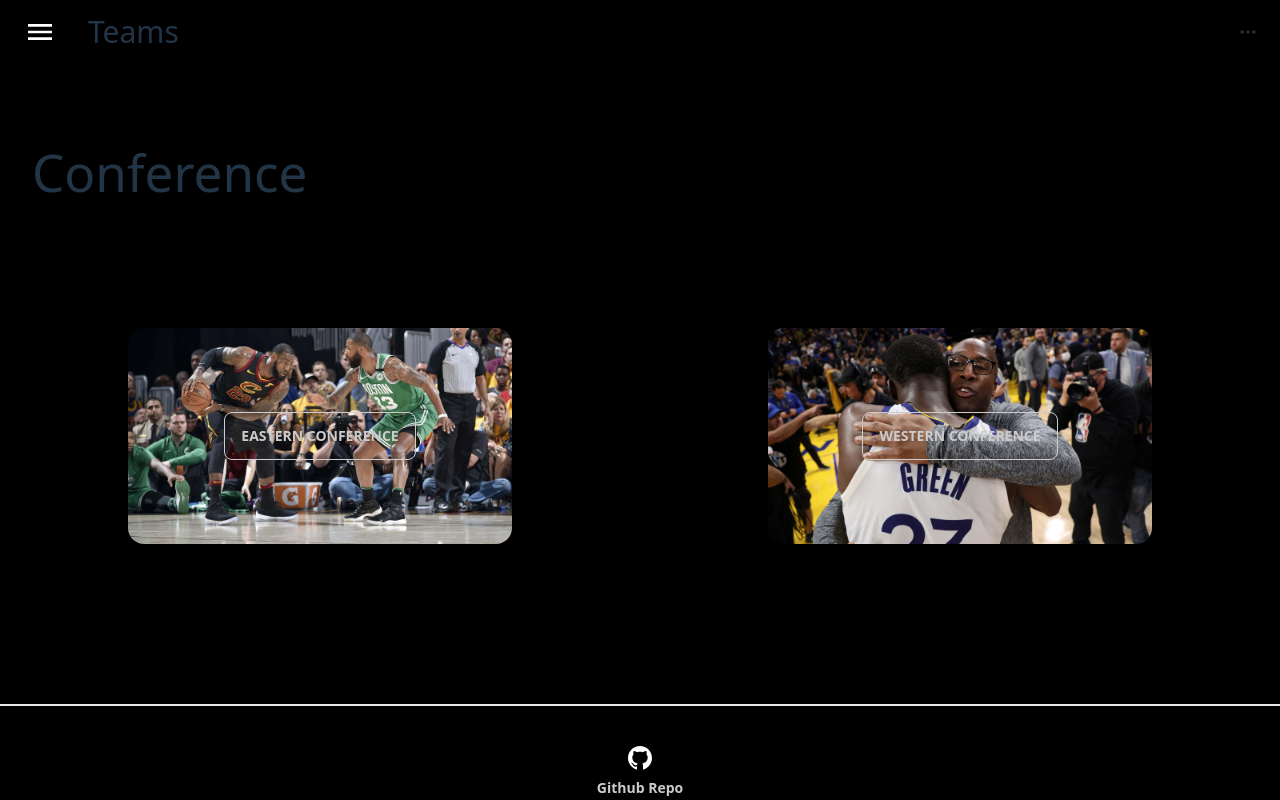
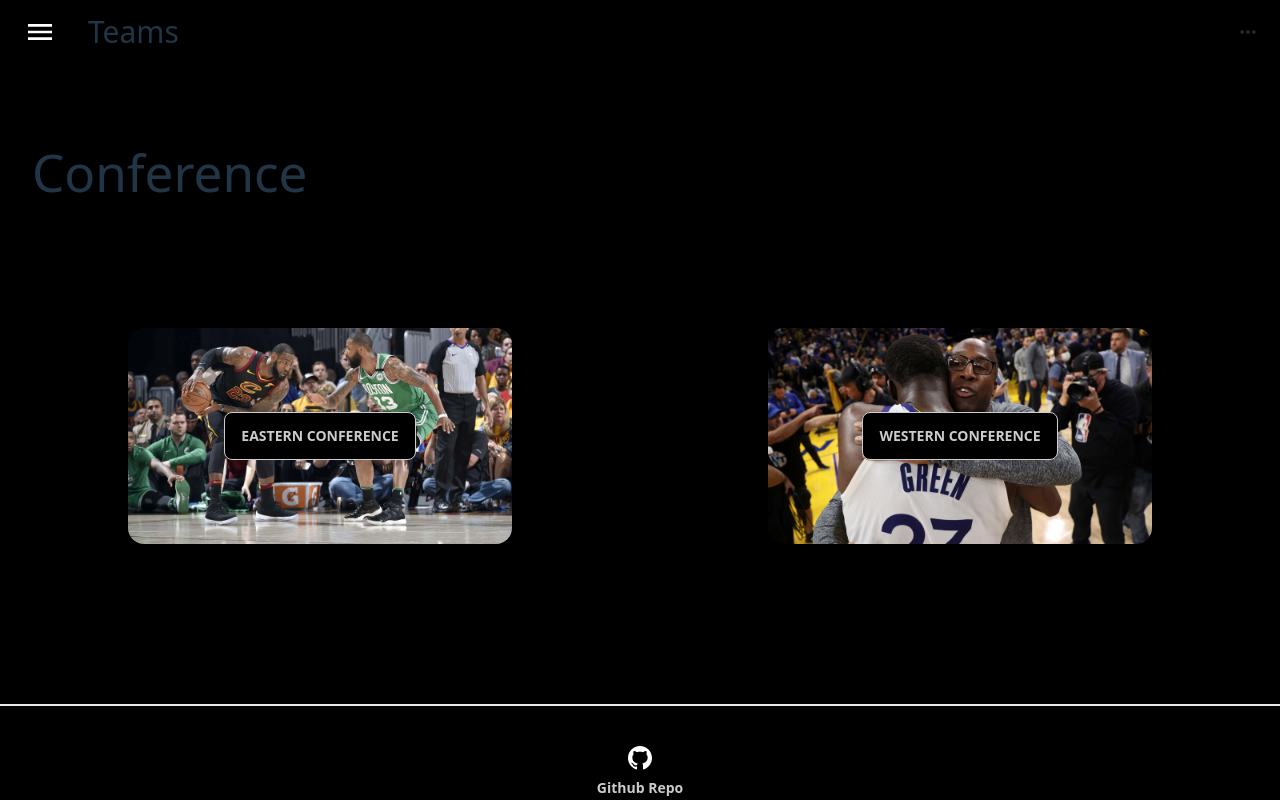
Before and after one commit to Shanvit7/ClutchPlay, a React (Vite) app in the folder web/: page /teams in a window 1280 px wide. Built offline with nearby package versions, Linux system fonts and the light colour scheme; no server answers.

Commit message:
Buttons UI changed

```diff
--- a/web/src/pages/Players.jsx
+++ b/web/src/pages/Players.jsx
@@ -33,7 +33,7 @@ const Players = () => {
             <div className="card-body">
               <div className="card-actions justify-center flex flex-col items-center h-full">
                 <button
-                  className="btn btn-primary"
+                  className="btn btn-primary bg-black hover:text-black hover:bg-white"
                   onClick={() => navigate("/meet-the-players")}
                 >
                   Meet the Players
@@ -54,7 +54,7 @@ const Players = () => {
             <div className="card-body">
               <div className="card-actions justify-center flex flex-col items-center h-full">
                 <button
-                  className="btn btn-primary"
+                  className="btn btn-primary bg-black hover:text-black hover:bg-white"
                   onClick={() => navigate("/player-in-headline")}
                 >
                   Player In Today's Headline
--- a/web/src/pages/Teams.jsx
+++ b/web/src/pages/Teams.jsx
@@ -32,7 +32,7 @@ const Teams = () => {
             <div className="card-body">
               <div className="card-actions justify-center flex flex-col items-center h-full">
                 <button
-                  className="btn btn-primary"
+                  className="btn btn-primary bg-black hover:text-black hover:bg-white"
                   onClick={() => navigate("/teams/eastern")}
                 >
                   Eastern Conference
@@ -53,7 +53,7 @@ const Teams = () => {
             <div className="card-body">
               <div className="card-actions justify-center flex flex-col items-center h-full">
                 <button
-                  className="btn btn-primary"
+                  className="btn btn-primary bg-black hover:text-black hover:bg-white"
                   onClick={() => navigate("/teams/western")}
                 >
                   Western Conference
```
